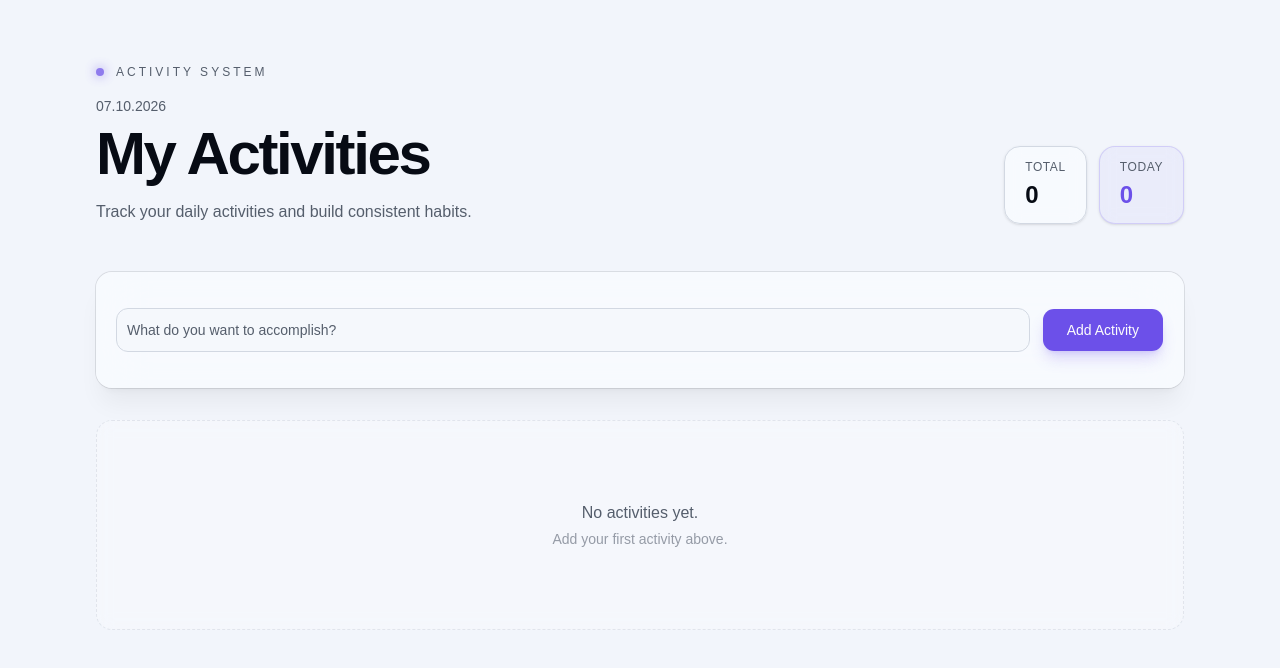
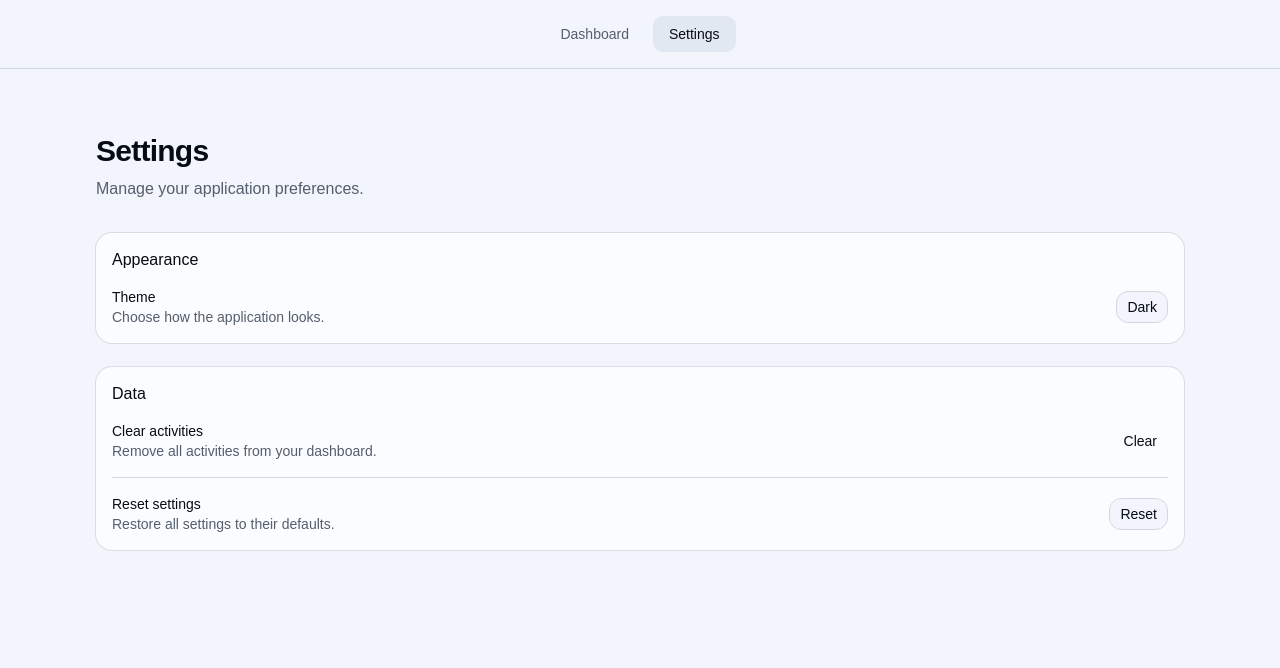
Before and after one commit to quemque/PulseBoard, a React (Vite) app: page /settings in a window 1280 px wide. Shown: the top 668 px of the page. Built offline with nearby package versions, Linux system fonts and the light colour scheme.

Commit message:
add: React-router, lazy load

```diff
--- a/src/App.tsx
+++ b/src/App.tsx
@@ -1,10 +1,21 @@
-import Dashboard from './pages/Dashboard'
+import { lazy, Suspense } from 'react'
+import { Header } from '@/components/ui/Header'
+import { BrowserRouter, Route, Routes } from 'react-router-dom'
+import { Loading } from './components/ui/Loading'
 
-//lazy load
+const Dashboard = lazy(() => import('@/pages/Dashboard'))
+const Settings = lazy(() => import('@/pages/Settings'))
+
 export default function App() {
    return (
-      <>
-         <Dashboard />
-      </>
+      <BrowserRouter basename={import.meta.env.BASE_URL}>
+         <Header />
+         <Suspense fallback={<Loading />}>
+            <Routes>
+               <Route path="/" element={<Dashboard />} />
+               <Route path="/settings" element={<Settings />} />
+            </Routes>
+         </Suspense>
+      </BrowserRouter>
    )
 }
--- /dev/null
+++ b/src/components/ui/separator.tsx
@@ -0,0 +1,22 @@
+import { Separator as SeparatorPrimitive } from "@base-ui/react/separator"
+import { cn } from "cn"
+
+function Separator({
+  className,
+  orientation = "horizontal",
+  ...props
+}: SeparatorPrimitive.Props) {
+  return (
+    <SeparatorPrimitive
+      data-slot="separator"
+      orientation={orientation}
+      className={cn(
+        "shrink-0 bg-border data-horizontal:h-px data-horizontal:w-full data-vertical:w-px data-vertical:self-stretch",
+        className
+      )}
+      {...props}
+    />
+  )
+}
+
+export { Separator }
--- /dev/null
+++ b/src/components/ui/spinner.tsx
@@ -0,0 +1,10 @@
+import { cn } from "cn"
+import { Loader2Icon } from "lucide-react"
+
+function Spinner({ className, ...props }: React.ComponentProps<"svg">) {
+  return (
+    <Loader2Icon data-slot="spinner" role="status" aria-label="Loading" className={cn("size-4 animate-spin", className)} {...props} />
+  )
+}
+
+export { Spinner }
```
